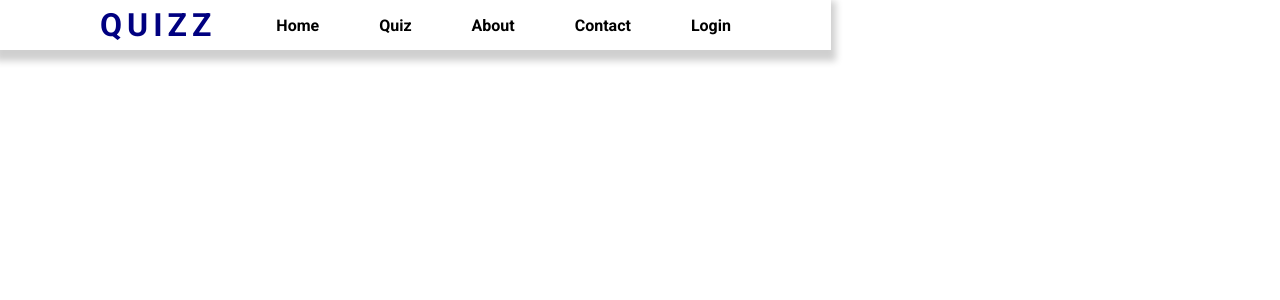
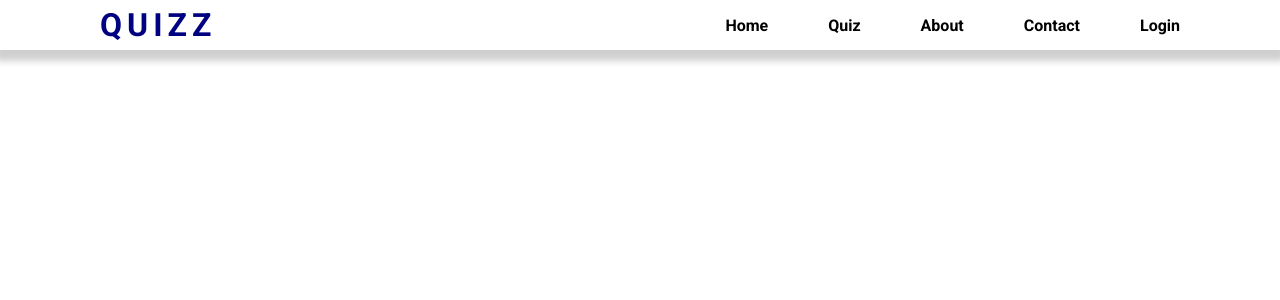
Before and after one commit to su-de-sh/quizzapp, a React (Create React App) app: page / in a window 1280 px wide. Shown: the top 300 px of the page. Built offline with nearby package versions, Linux system fonts and the light colour scheme.

Commit message:
feat: drawer created

```diff
--- a/src/components/drawer/Drawer.js
+++ b/src/components/drawer/Drawer.js
@@ -11,7 +11,7 @@ const Drawer = ({ open, handleClose }) => {
 
   return (
     <div>
-      <div className={sideDrawerClass.join("")}>
+      <div className={sideDrawerClass.join(" ")}>
         <ul className="drawer_list">
           <li className="drawer_list_item">
             <Home />
--- a/src/components/nav/Navbar.js
+++ b/src/components/nav/Navbar.js
@@ -26,7 +26,7 @@ const Navbar = ({ open, handleOpen, handleClose }) => {
           </Link>
         </div>
         <div className="hamburger_menu">
-          {open ? (
+          {!open ? (
             <>
               <Menu fontSize="large" onClick={handleOpen}></Menu>
             </>
--- a/src/components/nav/navbar.css
+++ b/src/components/nav/navbar.css
@@ -5,11 +5,11 @@
     justify-content: space-between;
     align-items: center;
     padding: 0 100px;
-    position: fixed;
+    /* position: sticky; */
     top: 0;
     z-index: 999;
     -webkit-box-shadow: 0px 6px 7px 5px rgba(0,0,0,0.19);
-box-shadow: 0px 6px 7px 5px rgba(0,0,0,0.19);
+    box-shadow: 0px 6px 7px 5px rgba(0,0,0,0.19);
 }
 .logo{
     /* border: 1px dotted black; */
@@ -39,6 +39,7 @@ box-shadow: 0px 6px 7px 5px rgba(0,0,0,0.19);
 }
 
 
+
 @media screen and (max-width: 768px) {
     .hamburger_menu{
         display: flex;
```
